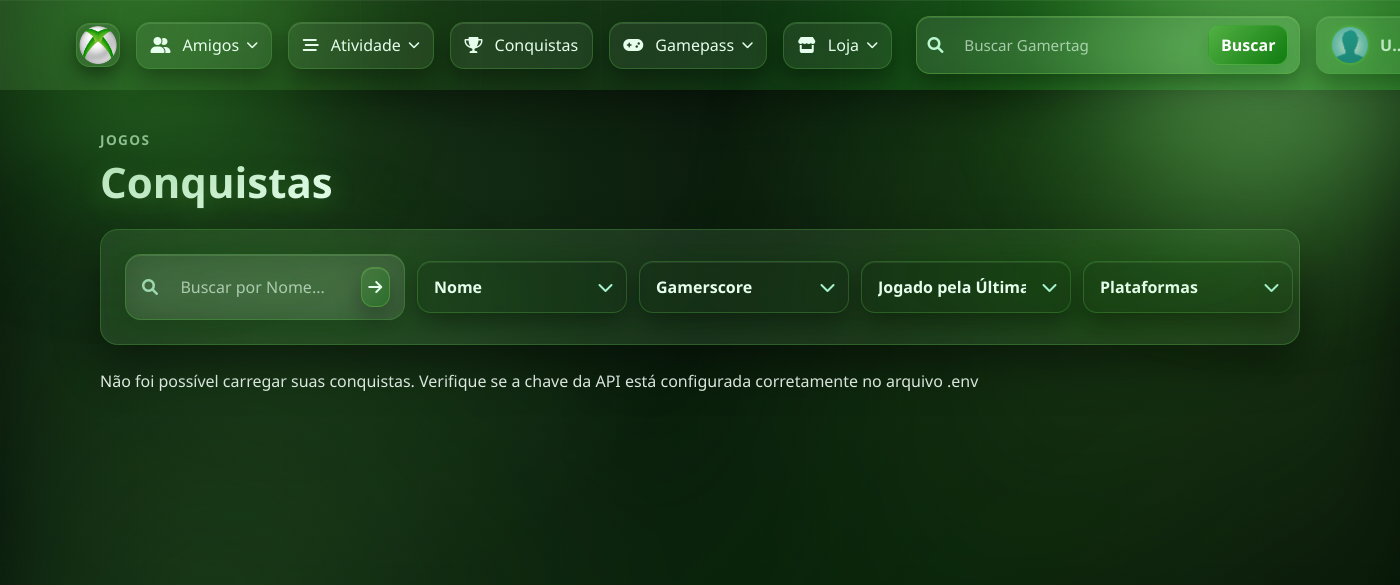
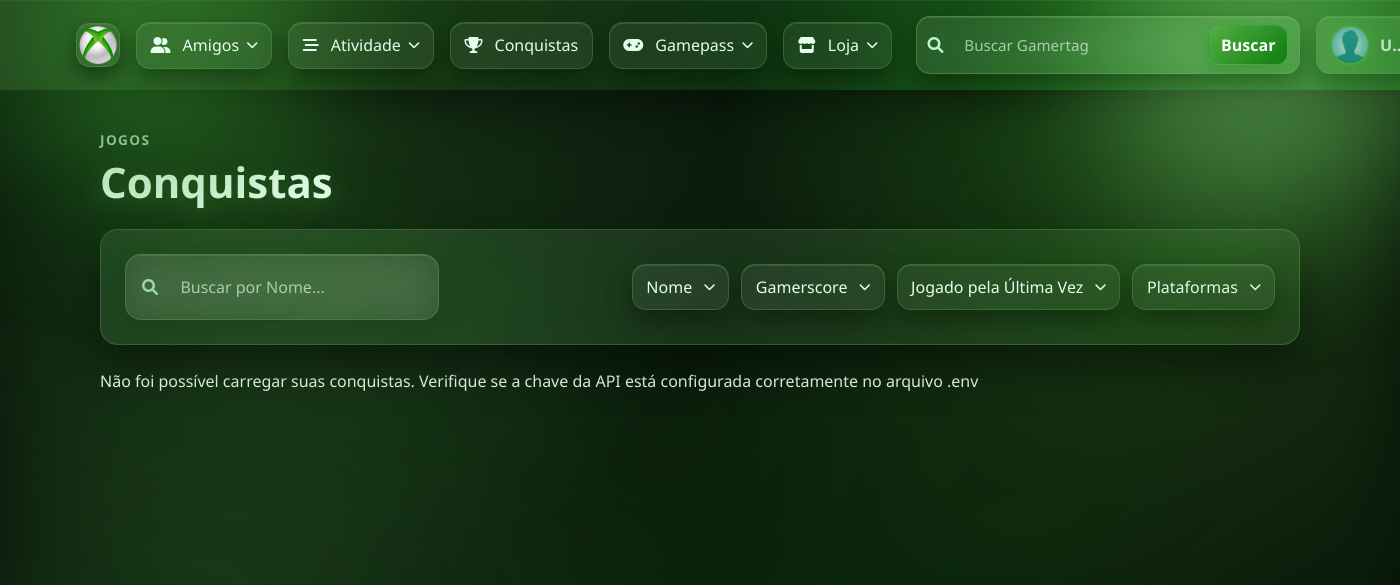
Before and after one commit to AndersonC96/XboxLive, a PHP site: page /pages/conquistas.php in a window 1400 px wide; the page is wider, and only the part inside the window is pictured. Shown: the top 585 px of that part. Run offline with PHP 8.4, Linux system fonts and the light colour scheme; a user stored in the database is signed in; some libraries are stand-ins or nearby versions.

Commit message:
Replace select filters with custom dropdowns in achievements
Replaces native select elements for achievement filters with custom Xbox-style dropdown components for improved UI consistency. Synchronizes dropdown selections with hidden selects to maintain existing logic, and removes unused search button and last played display. Adds JavaScript to handle dropdown interactions and selection events.

```diff
--- a/pages/conquistas.php
+++ b/pages/conquistas.php
@@ -73,7 +73,7 @@ function getSuperHeroArt($game)
             <h1 class="xbox-hero-title">Conquistas</h1>
         </section>
 
-        <div class="xbox-panel space-y-4">
+        <div class="xbox-panel xbox-panel--dropdowns space-y-4">
             <div class="flex flex-col gap-3 lg:flex-row lg:items-center lg:justify-between">
                 <div class="friends-search">
                     <i class="fas fa-search text-green-200/80"></i>
@@ -82,38 +82,65 @@ function getSuperHeroArt($game)
                         id="achievementSearch"
                         placeholder="Buscar por Nome..."
                         class="friends-search-input" />
-                    <button id="achievementSearchButton" class="friends-search-btn" aria-label="Buscar">
-                        <i class="fas fa-arrow-right"></i>
-                    </button>
                 </div>
 
                 <div class="flex flex-col gap-3 sm:flex-row sm:items-center sm:justify-end">
-                    <label class="filter-select">
-                        <select id="filterName" class="filter-select-input">
+                    <!-- Select nativo oculto para manter a lógica existente -->
+                    <select id="filterName" class="filter-select-input hidden">
                         <option value="">Nome</option>
                         <option value="asc">A-Z</option>
                         <option value="desc">Z-A</option>
                     </select>
-                        <span class="filter-chevron"><i class="fas fa-chevron-down"></i></span>
-                    </label>
-                    <label class="filter-select">
-                        <select id="filterGamerscore" class="filter-select-input">
+                    <!-- Dropdown custom Xbox -->
+                    <div class="relative nav-item">
+                        <button type="button" id="filter-name-btn" class="nav-link">
+                            <span id="filter-name-label">Nome</span>
+                            <i class="fas fa-chevron-down ml-2 text-xs"></i>
+                        </button>
+                        <div id="filter-name-menu" class="nav-dropdown hidden">
+                            <button type="button" class="nav-dropdown-item" data-filter="name" data-value="">Nome</button>
+                            <button type="button" class="nav-dropdown-item" data-filter="name" data-value="asc">A-Z</button>
+                            <button type="button" class="nav-dropdown-item" data-filter="name" data-value="desc">Z-A</button>
+                        </div>
+                    </div>
+                    <!-- Select nativo oculto para manter a lógica existente -->
+                    <select id="filterGamerscore" class="filter-select-input hidden">
                         <option value="">Gamerscore</option>
                         <option value="asc">Do menor para o maior</option>
                         <option value="desc">Do maior para o menor</option>
                     </select>
-                        <span class="filter-chevron"><i class="fas fa-chevron-down"></i></span>
-                    </label>
-                    <label class="filter-select">
-                        <select id="filterLastPlayed" class="filter-select-input">
+                    <!-- Dropdown custom Xbox -->
+                    <div class="relative nav-item">
+                        <button type="button" id="filter-gamerscore-btn" class="nav-link">
+                            <span id="filter-gamerscore-label">Gamerscore</span>
+                            <i class="fas fa-chevron-down ml-2 text-xs"></i>
+                        </button>
+                        <div id="filter-gamerscore-menu" class="nav-dropdown hidden">
+                            <button type="button" class="nav-dropdown-item" data-filter="gamerscore" data-value="">Gamerscore</button>
+                            <button type="button" class="nav-dropdown-item" data-filter="gamerscore" data-value="asc">Do menor para o maior</button>
+                            <button type="button" class="nav-dropdown-item" data-filter="gamerscore" data-value="desc">Do maior para o menor</button>
+                        </div>
+                    </div>
+                    <!-- Select nativo oculto para manter a lógica existente -->
+                    <select id="filterLastPlayed" class="filter-select-input hidden">
                         <option value="">Jogado pela Última Vez</option>
                         <option value="recent">Mais Recente</option>
                         <option value="oldest">Mais Antigo</option>
                     </select>
-                        <span class="filter-chevron"><i class="fas fa-chevron-down"></i></span>
-                    </label>
-                    <label class="filter-select">
-                        <select id="filterPlatform" class="filter-select-input">
+                    <!-- Dropdown custom Xbox -->
+                    <div class="relative nav-item">
+                        <button type="button" id="filter-lastplayed-btn" class="nav-link">
+                            <span id="filter-lastplayed-label">Jogado pela Última Vez</span>
+                            <i class="fas fa-chevron-down ml-2 text-xs"></i>
+                        </button>
+                        <div id="filter-lastplayed-menu" class="nav-dropdown hidden">
+                            <button type="button" class="nav-dropdown-item" data-filter="lastplayed" data-value="">Jogado pela Última Vez</button>
+                            <button type="button" class="nav-dropdown-item" data-filter="lastplayed" data-value="recent">Mais Recente</button>
+                            <button type="button" class="nav-dropdown-item" data-filter="lastplayed" data-value="oldest">Mais Antigo</button>
+                        </div>
+                    </div>
+                    <!-- Select nativo oculto para manter a lógica existente -->
+                    <select id="filterPlatform" class="filter-select-input hidden">
                         <option value="">Plataformas</option>
                         <option value="Mobile">Mobile (Windows Phone)</option>
                         <option value="PC">PC (Windows Store)</option>
@@ -122,8 +149,22 @@ function getSuperHeroArt($game)
                         <option value="XboxOne">Xbox One</option>
                         <option value="XboxSeries">Xbox Series</option>
                     </select>
-                        <span class="filter-chevron"><i class="fas fa-chevron-down"></i></span>
-                    </label>
+                    <!-- Dropdown custom Xbox -->
+                    <div class="relative nav-item">
+                        <button type="button" id="filter-platform-btn" class="nav-link">
+                            <span id="filter-platform-label">Plataformas</span>
+                            <i class="fas fa-chevron-down ml-2 text-xs"></i>
+                        </button>
+                        <div id="filter-platform-menu" class="nav-dropdown hidden">
+                            <button type="button" class="nav-dropdown-item" data-filter="platform" data-value="">Plataformas</button>
+                            <button type="button" class="nav-dropdown-item" data-filter="platform" data-value="Mobile">Mobile (Windows Phone)</button>
+                            <button type="button" class="nav-dropdown-item" data-filter="platform" data-value="PC">PC (Windows Store)</button>
+                            <button type="button" class="nav-dropdown-item" data-filter="platform" data-value="Win32">PC (Outros)</button>
+                            <button type="button" class="nav-dropdown-item" data-filter="platform" data-value="Xbox360">Xbox 360</button>
+                            <button type="button" class="nav-dropdown-item" data-filter="platform" data-value="XboxOne">Xbox One</button>
+                            <button type="button" class="nav-dropdown-item" data-filter="platform" data-value="XboxSeries">Xbox Series</button>
+                        </div>
+                    </div>
                 </div>
             </div>
         </div>
@@ -171,7 +212,6 @@ function getSuperHeroArt($game)
                             <div class="activity-details achievement-details">
                                 <div class="activity-author">
                                     <div class="friend-gamertag"><?php echo htmlspecialchars($name); ?></div>
-                                    <div class="friend-presence">Jogado pela última vez em <?php echo htmlspecialchars($lastPlayed); ?></div>
                                 </div>
                                 <div class="achievement-meta">
                                     <div class="friend-gamerscore">
@@ -197,7 +237,6 @@ function getSuperHeroArt($game)
 </main>
 <script>
     const achievementSearch = document.getElementById('achievementSearch');
-    const achievementSearchButton = document.getElementById('achievementSearchButton');
     const filterName = document.getElementById('filterName');
     const filterGamerscore = document.getElementById('filterGamerscore');
     const filterLastPlayed = document.getElementById('filterLastPlayed');
@@ -340,6 +379,54 @@ function getSuperHeroArt($game)
         renderPagination(totalPages);
     }
 
+    // Componente de dropdown custom: sincroniza com o <select> oculto (estilo navbar)
+    const filterDropdowns = [
+        { button: 'filter-name-btn', menu: 'filter-name-menu', label: 'filter-name-label', select: filterName },
+        { button: 'filter-gamerscore-btn', menu: 'filter-gamerscore-menu', label: 'filter-gamerscore-label', select: filterGamerscore },
+        { button: 'filter-lastplayed-btn', menu: 'filter-lastplayed-menu', label: 'filter-lastplayed-label', select: filterLastPlayed },
+        { button: 'filter-platform-btn', menu: 'filter-platform-menu', label: 'filter-platform-label', select: filterPlatform }
+    ];
+
+    filterDropdowns.forEach(({ button, menu, label, select }) => {
+        const btn = document.getElementById(button);
+        const menuEl = document.getElementById(menu);
+        const labelEl = document.getElementById(label);
+
+        if (btn && menuEl) {
+            btn.addEventListener('click', (event) => {
+                event.stopPropagation();
+                const isHidden = menuEl.classList.contains('hidden');
+                closeAllFilterDropdowns();
+                if (isHidden) {
+                    menuEl.classList.remove('hidden');
+                }
+            });
+
+            menuEl.querySelectorAll('[data-filter]').forEach((item) => {
+                item.addEventListener('click', () => {
+                    const val = item.getAttribute('data-value');
+                    select.value = val;
+                    labelEl.textContent = item.textContent;
+                    menuEl.classList.add('hidden');
+                    // Dispara change para reaproveitar a lógica existente
+                    const evt = new Event('change', { bubbles: true });
+                    select.dispatchEvent(evt);
+                });
+            });
+        }
+    });
+
+    document.addEventListener('click', closeAllFilterDropdowns);
+
+    function closeAllFilterDropdowns() {
+        filterDropdowns.forEach(({ menu }) => {
+            const el = document.getElementById(menu);
+            if (el && !el.classList.contains('hidden')) {
+                el.classList.add('hidden');
+            }
+        });
+    }
+
     // Background dinâmico ao passar mouse sobre os cards
     if (achievementsList) {
         const xboxContent = document.querySelector('.xbox-content');
@@ -373,11 +460,6 @@ function getSuperHeroArt($game)
             updateAchievements();
         });
 
-        achievementSearchButton.addEventListener('click', () => {
-            currentPage = 1;
-            updateAchievements();
-        });
-
         [filterName, filterGamerscore, filterLastPlayed, filterPlatform].forEach((select) => {
             select.addEventListener('change', () => {
                 currentPage = 1;
```
Lines whose indentation alone changed are shown as unchanged.
